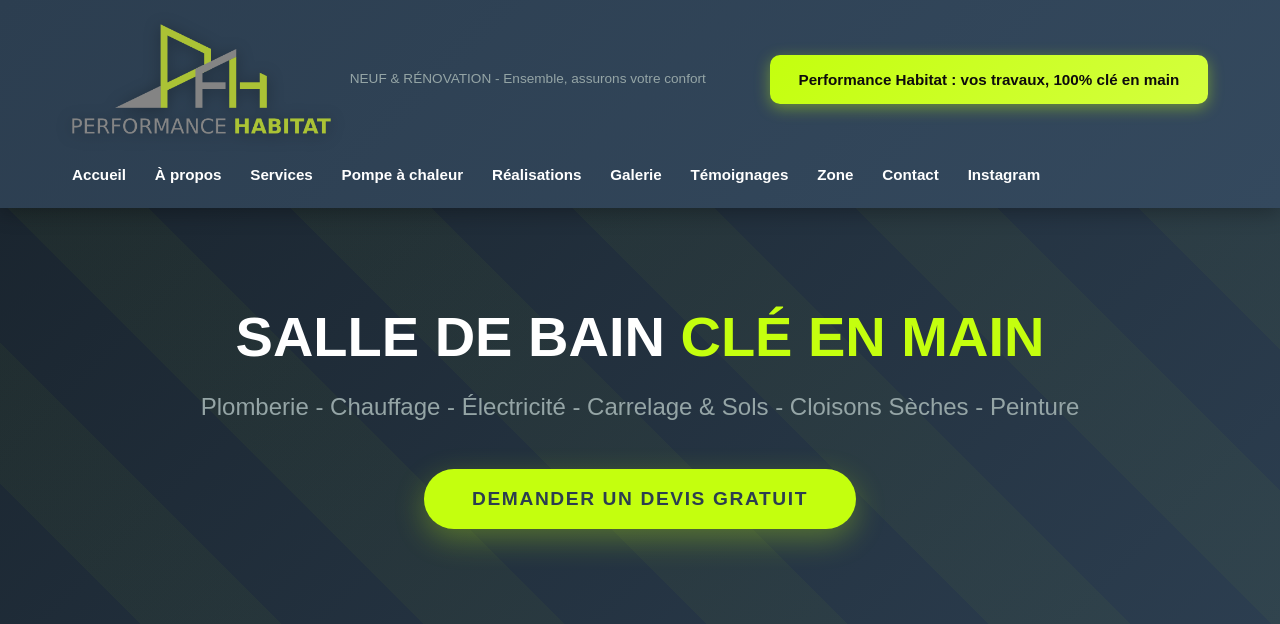
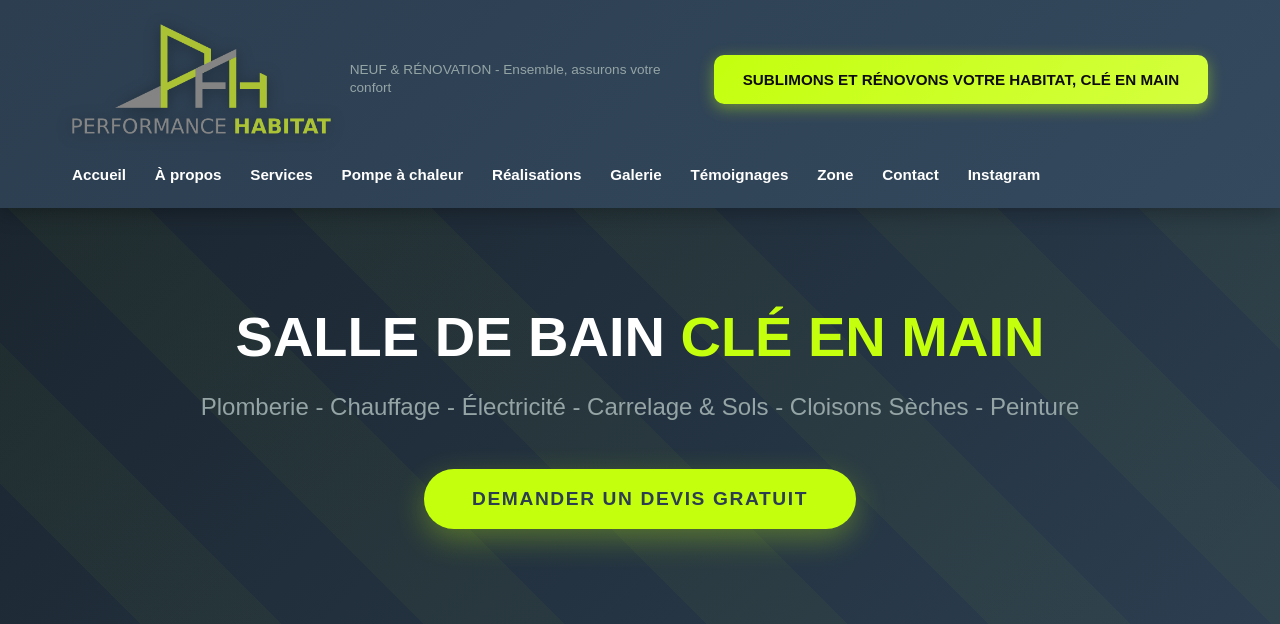
Before and after one commit to Amnzo/performance-habitat-v2, a Django app: page / in a window 1280 px wide. Shown: the top 624 px of the page. Run offline with Django 4.2, Linux system fonts and the light colour scheme; data comes from the database, SQL or seed files in the repository; some libraries are stand-ins or nearby versions.

Commit message:
main/templates/index2.html .

```diff
--- a/main/templates/index2.html
+++ b/main/templates/index2.html
@@ -1262,7 +1262,7 @@
                 <button class="menu-toggle" onclick="toggleMenu()">☰</button>
 
                 <div class="header-slogan">
-                    Performance Habitat : vos travaux, 100% clé en main
+                    SUBLIMONS ET RÉNOVONS VOTRE HABITAT, CLÉ EN MAIN
 
                 </div>
 
```
